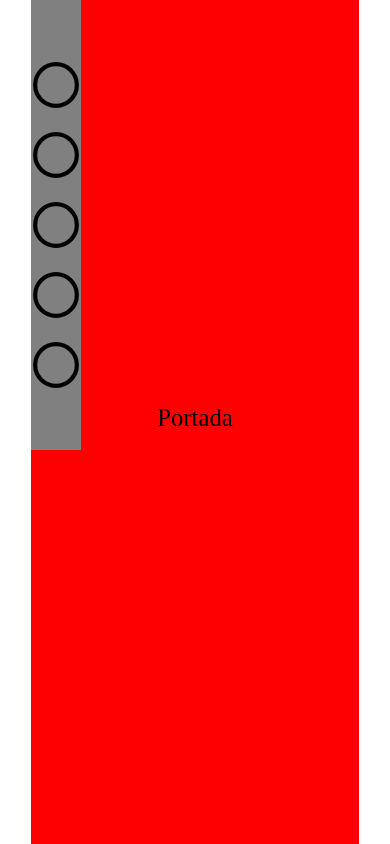
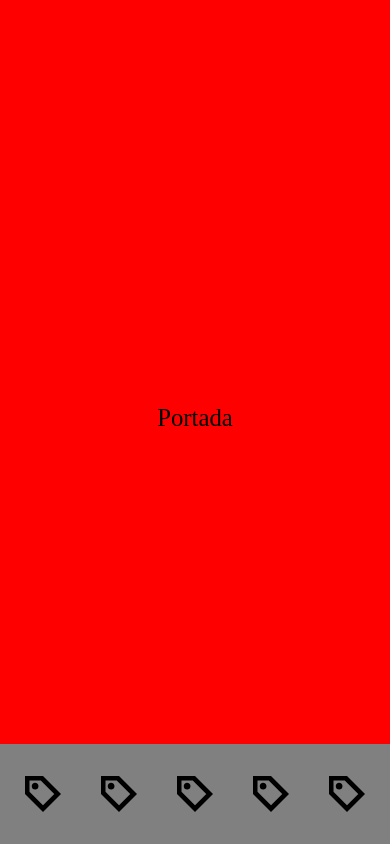
Before and after one commit to cmfraile/P3, a React (Vite) app: page / in a window 390 px wide. Shown: the top 844 px of the page. Built offline with nearby package versions, Linux system fonts and the light colour scheme.

Commit message:
investigando por que no detecta el scroll pertinente.

```diff
--- a/src/components/Slider.component.tsx
+++ b/src/components/Slider.component.tsx
@@ -1,12 +1,17 @@
 import '../styles/slider.sass'
 
-const Slide = () => <svg className="slide" viewBox="0 0 24 24" xmlns="http://www.w3.org/2000/svg" fill="#000000"><g id="SVGRepo_bgCarrier" strokeWidth="0"></g><g id="SVGRepo_tracerCarrier" strokeLinecap="round" strokeLinejoin="round"></g><g id="SVGRepo_iconCarrier"> <title></title> <g id="Complete"> <g id="Circle"> <circle cx="12" cy="12" data-name="Circle" fill="none" id="Circle-2" r="10" stroke="#000000" strokeLinecap="round" strokeLinejoin="round" strokeWidth="2"></circle> </g> </g> </g></svg>
+const Slide = ({isActive}:{isActive:boolean}) => <svg fill={(isActive) ? '#000000' : '#c7c7c7'}
+className='slide' viewBox="0 0 16.00 16.00" xmlns="http://www.w3.org/2000/svg" stroke="#000000" strokeWidth="0.00016"><g id="SVGRepo_bgCarrier" strokeWidth="0"></g><g id="SVGRepo_tracerCarrier" strokeLinecap="round" strokeLinejoin="round"></g><g id="SVGRepo_iconCarrier"> <path d="M8 0l8 8-8 8-8-8V0h8zM7 2H2v5l6 6 5-5-6-6zM4.5 3C5.328 3 6 3.666 6 4.5 6 5.328 5.334 6 4.5 6 3.672 6 3 5.334 3 4.5 3 3.672 3.666 3 4.5 3z" fillRule="evenodd"></path> </g></svg>
 
 const Slider = () => {
 
     return(
         <div className="slider">
-            <Slide/><Slide/><Slide/><Slide/><Slide/>
+            <Slide isActive={true}/>
+            <Slide isActive={true}/>
+            <Slide isActive={true}/>
+            <Slide isActive={true}/>
+            <Slide isActive={true}/>
         </div>
     )
 
--- /dev/null
+++ b/src/context/main.context.tsx
@@ -0,0 +1,11 @@
+import { createContext } from "react";
+import sliderHook from "../hooks/slider.hook";
+
+export const mainContext = createContext<any>({});
+export const mainProvider = ({children}:any) => {
+    return(
+        <mainContext.Provider value={{
+            sliderHook:sliderHook()
+        }}>{children}</mainContext.Provider>
+    )
+}
--- /dev/null
+++ b/src/hooks/slider.hook.tsx
@@ -0,0 +1,47 @@
+import { useState } from "react";
+
+interface childHeightsAndScroll {menuChilds:{[key:string]:number},scroll:number};
+const sliderHook = () => {
+
+    const [
+        clientDimensionYStateObject,
+        setClientDimensionYStateObject
+    ] = useState<childHeightsAndScroll|undefined>(undefined);
+
+    const clientDimensionYState = (menuChildsAndScroll:[string[],string]):childHeightsAndScroll => {
+        let caso:childHeightsAndScroll = {menuChilds:{},scroll:0};
+        menuChildsAndScroll[0].map(x => caso.menuChilds[x] = document.getElementById(x)?.clientHeight || 0);
+        caso.scroll = document.getElementById(menuChildsAndScroll[1])?.scrollTop || 0;
+        return caso;
+    }
+
+    const [ menuLED , setmenuLED ] = useState<number>(0);
+
+    const setLED = (currentScrollPosition:number) => {
+
+        if(!clientDimensionYStateObject){return}
+        let cuts:number[] = [] ; const { menuChilds } = clientDimensionYStateObject
+        Object.keys(menuChilds).map((x,i) => {cuts.push(menuChilds[x] + cuts[i-1]|0)});
+        const getMenuLED = () => {
+            let menuLED = 0;
+            cuts.map(x => {if((currentScrollPosition+50) > x){menuLED++}});
+            return menuLED;
+        };
+
+        //Arreglo provisional
+        cuts.shift() ; cuts.pop() ;
+
+        setClientDimensionYStateObject((v:any) => ({...v,scroll:currentScrollPosition}));
+        const menuLedReturn = getMenuLED() ; if(menuLedReturn !== menuLED){setmenuLED(menuLedReturn)};
+    };
+
+    return({
+        setLED,
+        menuLED,
+        clientDimensionYState,
+        setClientDimensionYStateObject,
+    });
+
+}
+
+export default sliderHook
--- a/src/layouts/main.layout.tsx
+++ b/src/layouts/main.layout.tsx
@@ -1,11 +1,23 @@
 import Slider from "../components/Slider.component";
+import { useEffect, useLayoutEffect, useRef } from "react";
+import { useContext } from "react";
+import { mainContext } from "../context/main.context";
+const menuChildsAndScroll:[string[],string] = [['R1','R2','R3','R4','R5'],'bodyRow'];
 
 const MainLayout = ({children}:any) => {
 
+    const scrollCR = useRef<HTMLDivElement>((<div/>).type);
+    const { menuLED ,
+            clientDimensionYState , setClientDimensionYStateObject } = useContext(mainContext).sliderHook ;
+
+
+    useLayoutEffect(() => setClientDimensionYStateObject(clientDimensionYState(menuChildsAndScroll)),[]);
+    useEffect(() => console.log(scrollCR.current.scrollTop),[scrollCR.current.scrollTop])
+
     return(
-        <div className="root">
+        <div className="root" id="bodyRow">
           <Slider/>
-          <div className="content">{children}</div>
+          <div className="content" ref={scrollCR}>{children}</div>
         </div>
     )
 
--- a/src/routes/app.routes.tsx
+++ b/src/routes/app.routes.tsx
@@ -1,10 +1,13 @@
 import { Routes , Route , Navigate, BrowserRouter } from 'react-router-dom';
 import App from '../components/App.component';
+import { mainProvider as MP } from '../context/main.context';
 
 export const AppRouter = () =>
+    <MP>
         <BrowserRouter>
             <Routes>
                 <Route path='' element={ <App/> }/>
                 <Route path="*" element={ <Navigate to=''/> } />
             </Routes>
         </BrowserRouter>
+    </MP>
--- a/src/styles/app.sass
+++ b/src/styles/app.sass
@@ -10,3 +10,15 @@
         align-items: center
         align-content: center
         min-height: 100vh
+
+@media screen and (max-width:768px)
+    .root
+        padding: 0
+        .slider
+            bottom: 0px
+            min-width: 100%
+            max-height: 30px
+            flex-direction: row
+            justify-content: space-around
+            .slide
+                margin: 20px
--- a/src/styles/main.sass
+++ b/src/styles/main.sass
@@ -8,7 +8,6 @@
 #root
     min-height: 100vh
     max-width: 100vw
-    margin: auto
 .bgReset
     background-size: cover
     background-repeat: no-repeat
--- a/src/styles/slider.sass
+++ b/src/styles/slider.sass
@@ -1,14 +1,12 @@
 .slider
     display: flex
-    flex-direction: row
     position: fixed
     min-width: 50px
-    justify-content: flex-start
+    justify-content: center
     align-items: center
     flex-direction: column
     max-width: 50px
-    padding: 50px 0px
+    padding: 50px 5px
     background-color: grey
     .slide
-        color: transparent
         padding: 10px 0px
```
Lines whose indentation alone changed are shown as unchanged.
